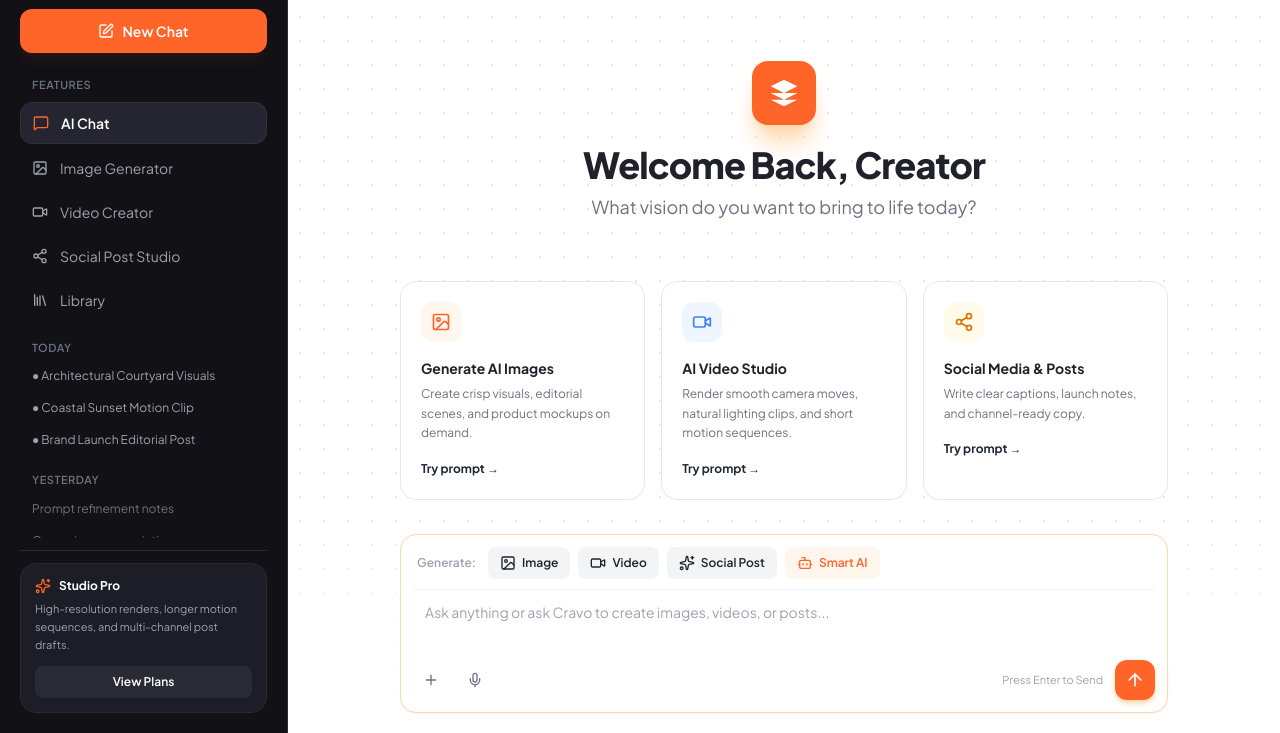
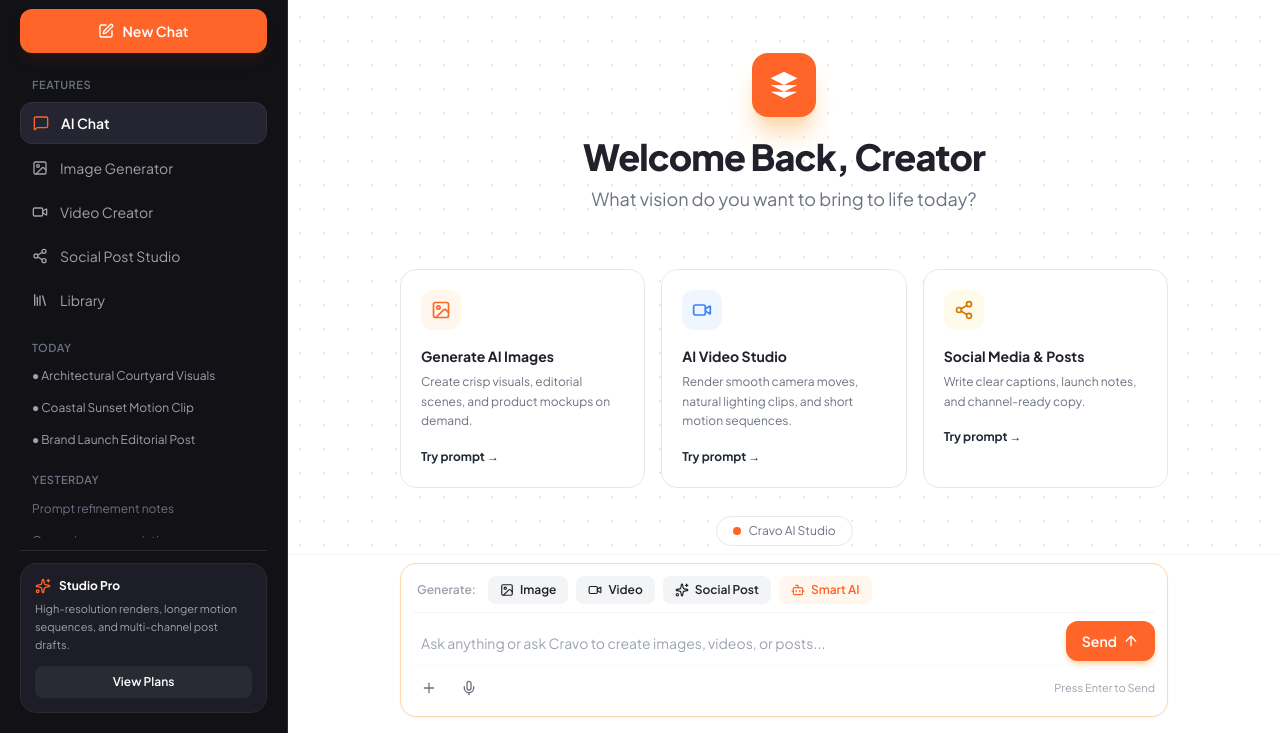
Before and after one commit to moizesadiq-dotcom/cravo2-2, a plain HTML site: page index.html in a window 1280 px wide. Shown: the part 67-800 px from the top of the page. Drawn offline with nearby package versions, Linux system fonts and the light colour scheme.

Commit message:
Initial commit: responsive Cravo AI Studio

```diff
--- a/index.html
+++ b/index.html
@@ -157,7 +157,7 @@ button { cursor: pointer; }
 <main class="flex-1 min-w-0 flex flex-col h-full bg-grid relative overflow-hidden">
 
   <!-- HEADER -->
-  <header class="h-16 px-3 sm:px-6 md:px-8 flex items-center justify-between gap-2 border-b border-gray-200 bg-white/90 backdrop-blur-sm z-20 shrink-0">
+  <header class="h-16 px-3 sm:px-6 md:px-8 flex items-center justify-between gap-2 border-b border-gray-200 bg-white/95 backdrop-blur-sm z-20 shrink-0">
     <div class="flex items-center gap-2 min-w-0">
       <button onclick="openMobileSidebar()" class="md:hidden w-9 h-9 flex items-center justify-center rounded-xl bg-white border border-gray-200 hover:bg-gray-100 shrink-0" aria-label="Open menu">
         <i data-lucide="menu" class="w-4 h-4"></i>
@@ -197,13 +197,13 @@ button { cursor: pointer; }
     </div>
   </header>
 
-  <!-- SCROLLABLE CONTENT -->
+  <!-- SCROLLABLE CHAT & HERO AREA -->
   <div id="chatScrollArea" class="flex-1 min-h-0 overflow-y-auto px-3 sm:px-6 md:px-8 py-4 sm:py-6">
     <div class="max-w-3xl mx-auto w-full min-w-0">
 
       <!-- WELCOME HERO -->
-      <div id="welcomeHero" class="flex flex-col items-center justify-center text-center py-6 sm:py-10">
-        <div class="w-14 h-14 sm:w-16 sm:h-16 bg-[#FF6428] rounded-2xl flex items-center justify-center text-white mb-5 shadow-xl shadow-orange-200">
+      <div id="welcomeHero" class="flex flex-col items-center justify-center text-center py-4 sm:py-8">
+        <div class="w-14 h-14 sm:w-16 sm:h-16 bg-[#FF6428] rounded-2xl flex items-center justify-center text-white mb-4 sm:mb-5 shadow-xl shadow-orange-200">
           <svg class="w-7 h-7 sm:w-8 sm:h-8 fill-current" viewBox="0 0 24 24">
             <path d="M12 2L2 7l10 5 10-5-10-5zM2 17l10 5 10-5M2 12l10 5 10-5"/>
           </svg>
@@ -216,7 +216,7 @@ button { cursor: pointer; }
       <div id="conversationStream" class="hidden space-y-5 pb-4"></div>
 
       <!-- FEATURE CARDS -->
-      <div id="featureCardsSection" class="grid grid-cols-1 sm:grid-cols-3 gap-3 sm:gap-4 my-5">
+      <div id="featureCardsSection" class="grid grid-cols-1 sm:grid-cols-3 gap-3 sm:gap-4 my-4 sm:my-6">
 
         <div onclick="quickTrigger('image')" class="p-4 sm:p-5 bg-white rounded-2xl border border-gray-200 hover:border-orange-300 hover:shadow-lg transition-all cursor-pointer group min-w-0">
           <div class="w-10 h-10 rounded-xl bg-orange-50 text-[#FF6428] flex items-center justify-center mb-3 sm:mb-4">
@@ -247,7 +247,7 @@ button { cursor: pointer; }
 
       </div>
 
-      <div class="text-center pt-2 pb-2">
+      <div class="text-center pt-1 pb-2">
         <span class="inline-flex items-center gap-2 bg-white border border-gray-200 text-gray-500 text-xs px-4 py-1.5 rounded-full">
           <span class="w-2 h-2 rounded-full bg-[#FF6428]"></span>
           Cravo AI Studio
@@ -257,46 +257,48 @@ button { cursor: pointer; }
     </div>
   </div>
 
-  <!-- BOTTOM COMPOSER -->
-  <div class="px-3 sm:px-6 md:px-8 pt-2 pb-3 sm:pb-5 bg-gradient-to-t from-white via-white/95 to-transparent shrink-0 z-10">
-    <div class="max-w-3xl mx-auto w-full">
+  <!-- FIXED BOTTOM COMPOSER (ALWAYS VISIBLE WITH SEND BUTTON) -->
+  <div id="composerBar" class="px-3 sm:px-6 md:px-8 pt-2 pb-3 sm:pb-4 bg-white/95 backdrop-blur-sm border-t border-gray-100 shrink-0 z-20">
+    <div class="max-w-3xl mx-auto w-full min-w-0">
       <div class="bg-white rounded-2xl border border-orange-200 p-2.5 sm:p-3 shadow-sm focus-within:border-[#FF6428] focus-within:shadow-md">
 
-        <div class="flex items-center gap-1.5 sm:gap-2 pb-2.5 border-b border-gray-100 overflow-x-auto text-xs font-semibold">
+        <div class="flex items-center gap-1.5 sm:gap-2 pb-2 border-b border-gray-100 overflow-x-auto text-xs font-semibold">
           <span class="text-gray-400 px-1 shrink-0">Generate:</span>
-          <button onclick="setFastMode('image')" id="pill-image" class="px-2.5 sm:px-3 py-1.5 sm:py-2 rounded-lg bg-gray-100 hover:bg-orange-50 flex items-center gap-1.5 whitespace-nowrap shrink-0">
-            <i data-lucide="image" class="w-3.5 h-3.5 sm:w-4 sm:h-4"></i> Image
+          <button type="button" onclick="setFastMode('image')" id="pill-image" class="px-2.5 sm:px-3 py-1.5 rounded-lg bg-gray-100 hover:bg-orange-50 flex items-center gap-1.5 whitespace-nowrap shrink-0">
+            <i data-lucide="image" class="w-3.5 h-3.5"></i> Image
           </button>
-          <button onclick="setFastMode('video')" id="pill-video" class="px-2.5 sm:px-3 py-1.5 sm:py-2 rounded-lg bg-gray-100 hover:bg-orange-50 flex items-center gap-1.5 whitespace-nowrap shrink-0">
-            <i data-lucide="video" class="w-3.5 h-3.5 sm:w-4 sm:h-4"></i> Video
+          <button type="button" onclick="setFastMode('video')" id="pill-video" class="px-2.5 sm:px-3 py-1.5 rounded-lg bg-gray-100 hover:bg-orange-50 flex items-center gap-1.5 whitespace-nowrap shrink-0">
+            <i data-lucide="video" class="w-3.5 h-3.5"></i> Video
           </button>
-          <button onclick="setFastMode('post')" id="pill-post" class="px-2.5 sm:px-3 py-1.5 sm:py-2 rounded-lg bg-gray-100 hover:bg-orange-50 flex items-center gap-1.5 whitespace-nowrap shrink-0">
-            <i data-lucide="sparkles" class="w-3.5 h-3.5 sm:w-4 sm:h-4"></i> Social Post
+          <button type="button" onclick="setFastMode('post')" id="pill-post" class="px-2.5 sm:px-3 py-1.5 rounded-lg bg-gray-100 hover:bg-orange-50 flex items-center gap-1.5 whitespace-nowrap shrink-0">
+            <i data-lucide="sparkles" class="w-3.5 h-3.5"></i> Social Post
           </button>
-          <button onclick="setFastMode('chat')" id="pill-chat" class="px-2.5 sm:px-3 py-1.5 sm:py-2 rounded-lg bg-orange-50 text-[#FF6428] flex items-center gap-1.5 whitespace-nowrap shrink-0">
-            <i data-lucide="bot" class="w-3.5 h-3.5 sm:w-4 sm:h-4"></i> Smart AI
+          <button type="button" onclick="setFastMode('chat')" id="pill-chat" class="px-2.5 sm:px-3 py-1.5 rounded-lg bg-orange-50 text-[#FF6428] flex items-center gap-1.5 whitespace-nowrap shrink-0">
+            <i data-lucide="bot" class="w-3.5 h-3.5"></i> Smart AI
           </button>
         </div>
 
-        <textarea id="userInput" rows="2" placeholder="Ask anything or ask Cravo to create images, videos, or posts..." class="w-full resize-none border-0 bg-transparent p-2.5 sm:p-3 text-sm outline-none focus:ring-0" onkeydown="handleKeyPress(event)"></textarea>
+        <div class="flex items-end gap-2 pt-2">
+          <textarea id="userInput" rows="1" placeholder="Ask anything or ask Cravo to create images, videos, or posts..." class="flex-1 min-w-0 resize-none border-0 bg-transparent px-2 py-2 text-sm leading-snug outline-none focus:ring-0 max-h-28 overflow-y-auto" onkeydown="handleKeyPress(event)" oninput="autoResizeTextarea(this)"></textarea>
 
-        <div class="flex items-center justify-between gap-2">
+          <button type="button" id="sendBtn" onclick="sendMessage()" class="h-10 px-3.5 sm:px-4 bg-[#FF6428] hover:bg-[#EA580C] active:scale-95 text-white rounded-xl flex items-center justify-center gap-1.5 shadow-md shadow-orange-200 shrink-0 font-semibold text-xs sm:text-sm transition-all" aria-label="Send message">
+            <span>Send</span>
+            <i data-lucide="arrow-up" class="w-4 h-4"></i>
+          </button>
+        </div>
+
+        <div class="flex items-center justify-between gap-2 pt-1.5 mt-1 border-t border-gray-50">
           <div class="flex items-center gap-1 sm:gap-2 min-w-0">
-            <button onclick="document.getElementById('mockUpload').click()" class="w-8 h-8 sm:w-9 sm:h-9 rounded-lg flex items-center justify-center text-gray-500 hover:bg-gray-100 shrink-0" aria-label="Attach file">
+            <button type="button" onclick="document.getElementById('mockUpload').click()" class="w-8 h-8 rounded-lg flex items-center justify-center text-gray-500 hover:bg-gray-100 shrink-0" aria-label="Attach file">
               <i data-lucide="plus" class="w-4 h-4"></i>
             </button>
             <input type="file" id="mockUpload" class="hidden" onchange="showToast('Reference file attached')">
-            <button onclick="toggleVoice()" id="voiceBtn" class="w-8 h-8 sm:w-9 sm:h-9 rounded-lg flex items-center justify-center text-gray-500 hover:bg-gray-100 shrink-0" aria-label="Voice input">
+            <button type="button" onclick="toggleVoice()" id="voiceBtn" class="w-8 h-8 rounded-lg flex items-center justify-center text-gray-500 hover:bg-gray-100 shrink-0" aria-label="Voice input">
               <i data-lucide="mic" class="w-4 h-4"></i>
             </button>
             <span id="voiceStatus" class="hidden text-xs text-[#FF6428] truncate">Listening...</span>
           </div>
-          <div class="flex items-center gap-2 sm:gap-3 shrink-0">
-            <span class="hidden sm:inline text-[11px] text-gray-400">Press Enter to Send</span>
-            <button onclick="sendMessage()" class="w-9 h-9 sm:w-10 sm:h-10 bg-[#FF6428] hover:bg-[#EA580C] text-white rounded-xl flex items-center justify-center shadow-md shadow-orange-200 shrink-0" aria-label="Send message">
-              <i data-lucide="arrow-up" class="w-4 h-4 sm:w-5 sm:h-5"></i>
-            </button>
-          </div>
+          <span class="hidden sm:inline text-[11px] text-gray-400">Press Enter to Send</span>
         </div>
 
       </div>
@@ -306,7 +308,7 @@ button { cursor: pointer; }
 </main>
 
 <!-- TOAST -->
-<div id="toast" class="fixed bottom-4 left-4 right-4 sm:left-auto sm:right-6 sm:bottom-6 bg-[#20212B] text-white px-4 py-3 rounded-xl flex items-center gap-3 translate-y-24 opacity-0 transition-all z-50 text-xs shadow-xl sm:max-w-sm">
+<div id="toast" class="fixed bottom-24 left-4 right-4 sm:bottom-6 sm:left-auto sm:right-6 bg-[#20212B] text-white px-4 py-3 rounded-xl flex items-center gap-3 translate-y-24 opacity-0 transition-all z-50 text-xs shadow-xl sm:max-w-sm">
   <i data-lucide="check-circle" class="w-4 h-4 text-green-400 shrink-0"></i>
   <span id="toastMsg" class="truncate">Action completed</span>
 </div>
@@ -316,6 +318,11 @@ lucide.createIcons();
 
 let currentMode = 'chat';
 let isListening = false;
+
+function autoResizeTextarea(el) {
+  el.style.height = 'auto';
+  el.style.height = Math.min(el.scrollHeight, 112) + 'px';
+}
 
 function openMobileSidebar() {
   document.getElementById('sidebar').classList.remove('-translate-x-full');
@@ -349,8 +356,8 @@ function setFastMode(mode) {
   ['image','video','post','chat'].forEach(m => {
     const el = document.getElementById('pill-' + m);
     el.className = m === mode
-      ? 'px-2.5 sm:px-3 py-1.5 sm:py-2 rounded-lg bg-orange-50 text-[#FF6428] flex items-center gap-1.5 whitespace-nowrap shrink-0'
-      : 'px-2.5 sm:px-3 py-1.5 sm:py-2 rounded-lg bg-gray-100 hover:bg-orange-50 flex items-center gap-1.5 whitespace-nowrap shrink-0';
+      ? 'px-2.5 sm:px-3 py-1.5 rounded-lg bg-orange-50 text-[#FF6428] flex items-center gap-1.5 whitespace-nowrap shrink-0'
+      : 'px-2.5 sm:px-3 py-1.5 rounded-lg bg-gray-100 hover:bg-orange-50 flex items-center gap-1.5 whitespace-nowrap shrink-0';
   });
 
   const input = document.getElementById('userInput');
@@ -384,11 +391,13 @@ function handleKeyPress(e) {
 }
 
 function startNewChat() {
+  const input = document.getElementById('userInput');
   document.getElementById('conversationStream').innerHTML = '';
   document.getElementById('conversationStream').classList.add('hidden');
   document.getElementById('welcomeHero').classList.remove('hidden');
   document.getElementById('featureCardsSection').classList.remove('hidden');
-  document.getElementById('userInput').value = '';
+  input.value = '';
+  input.style.height = 'auto';
   setMode('chat');
   showToast('Started a fresh session');
 }
@@ -461,13 +470,17 @@ function quickTrigger(type) {
     input.value = 'Draft a clear, engaging launch post for our new creative studio workflow.';
   }
 
+  autoResizeTextarea(input);
   sendMessage();
 }
 
 function sendMessage() {
   const input = document.getElementById('userInput');
   const text = input.value.trim();
-  if (!text) return;
+  if (!text) {
+    input.focus();
+    return;
+  }
 
   document.getElementById('welcomeHero').classList.add('hidden');
   document.getElementById('featureCardsSection').classList.add('hidden');
@@ -477,6 +490,8 @@ function sendMessage() {
 
   appendUserMessage(text);
   input.value = '';
+  input.style.height = 'auto';
+  input.focus();
 
   const lower = text.toLowerCase();
   let type = currentMode;
```
